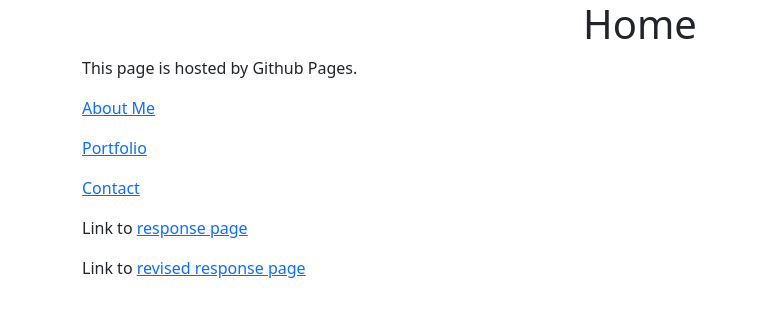
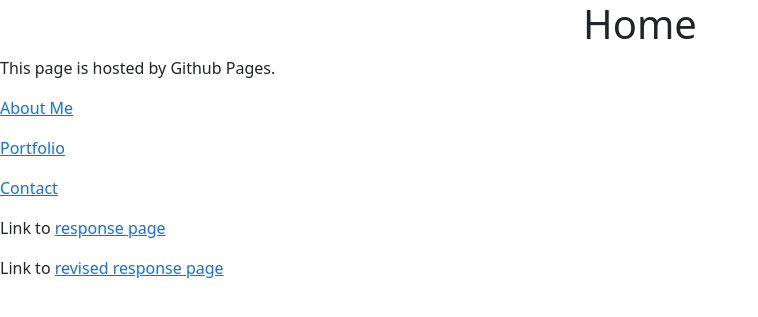
Before and after one commit to leojamesstrong/leojamesstrong.github.io, a Jekyll site: the page built from index.html, in a window 1280 px wide. Shown: the top 317 px of the page, without its empty margins (0-758 px from the left). Built offline with Jekyll 4.4.1, drawn with Linux system fonts in a browser that asks for light colours; the repository's description, which GitHub fills in, is left out.

Commit message:
Update default.html

```diff
--- a/_layouts/default.html
+++ b/_layouts/default.html
@@ -23,7 +23,7 @@
     </header>
 
     <main id="content" class="main-content" role="main">
-      <div class="container-sm">
+      <div class="container-xs">
             <div>{{ content }}</div>
       </div>
 
```
